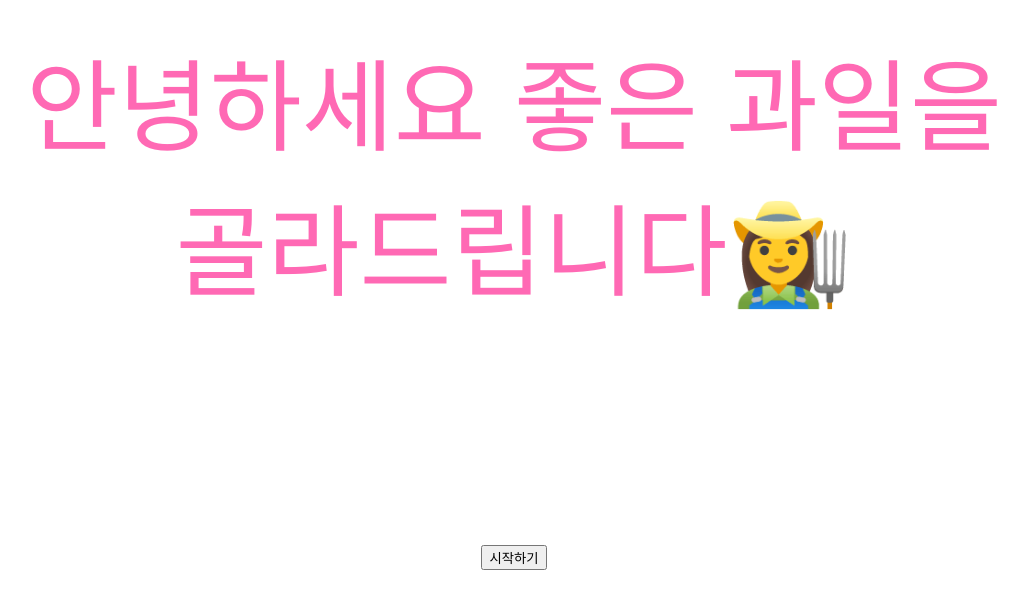
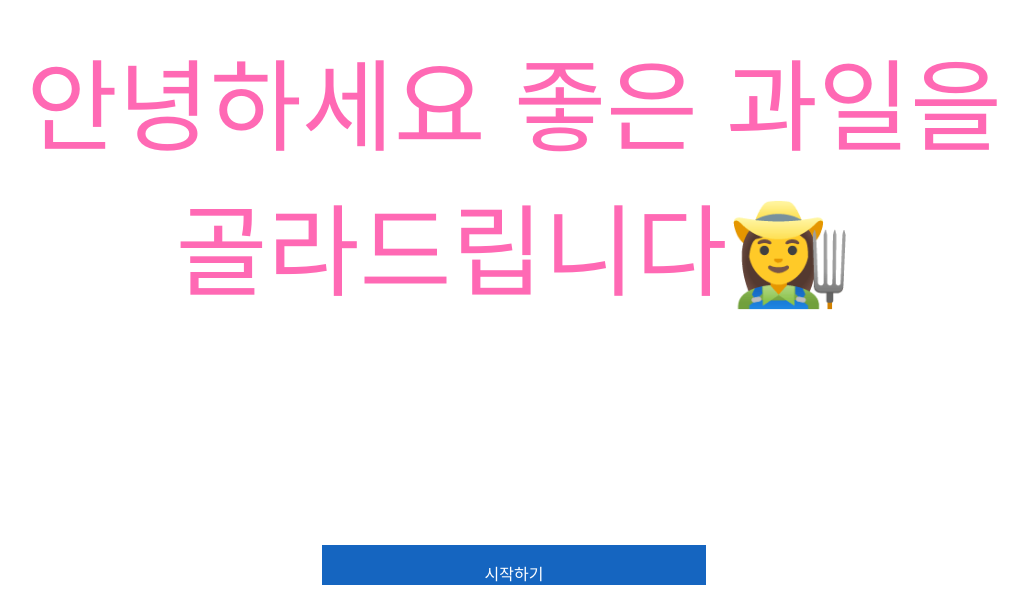
Before and after one commit to djmin43/vite-website, a React (Vite) app: page / in a window 1280 px wide. Shown: the part 201-800 px from the top of the page, without its empty margins (126-1154 px from the left). Built offline with nearby package versions, Linux system fonts and the light colour scheme.

Commit message:
seperate common ui css to styles folder

```diff
--- a/src/components/LandingPage.tsx
+++ b/src/components/LandingPage.tsx
@@ -2,15 +2,8 @@
 import React, { ReactElement } from 'react'
 import { jsx, css, keyframes } from '@emotion/react'
 import Button from './common/Button'
-
-const fade = keyframes`
-  from {
-    opacity: 0
-  }
-  to {
-    opacity: 1
-  }
-`
+import { bigButton } from '../styles/common/button'
+import { fade } from '../styles/animation/keyframe'
 
 const intro = css({
   color: 'hotpink',
@@ -41,7 +34,7 @@ const LandingPage = (): ReactElement => {
     </p>
       <Button
         name='시작하기'
-        buttonType='bigButton'
+        buttonType={bigButton}
       />
   </div>
   )
--- a/src/components/common/Button.tsx
+++ b/src/components/common/Button.tsx
@@ -1,33 +1,18 @@
 /** @jsx jsx */
 import React, { ReactElement } from 'react'
-import { jsx, css, keyframes } from '@emotion/react'
+import { jsx, SerializedStyles } from '@emotion/react'
 
 export interface ButtonProps {
   name: String
-  buttonType: String
+  buttonType: SerializedStyles
 }
-
-const bigButton = css({
-  width: '30vw',
-  height: '5vh',
-  padding: '1rem',
-  color: '#ffff',
-  background: '#1565c0',
-  border: 'none',
-  fontSize: '1rem',
-  '&:active': {
-    background: '#003c8f'
-  }
-})
 
 const Button = ({name, buttonType}: ButtonProps): ReactElement => {
 
   return (
     <div>
       <button
-        css={`
-          ${buttonType}
-        `}
+        css={buttonType}
       >
         {name}
       </button>
--- /dev/null
+++ b/src/styles/animation/keyframe.ts
@@ -0,0 +1,11 @@
+/** @jsx jsx */
+import {keyframes } from '@emotion/react'
+
+export const fade = keyframes`
+  from {
+    opacity: 0
+  }
+  to {
+    opacity: 1
+  }
+`
--- /dev/null
+++ b/src/styles/common/button.ts
@@ -0,0 +1,15 @@
+/** @jsx jsx */
+import { jsx, css, keyframes } from '@emotion/react'
+
+export const bigButton = css({
+  width: '30vw',
+  height: '5vh',
+  padding: '1rem',
+  color: '#ffff',
+  background: '#1565c0',
+  border: 'none',
+  fontSize: '1rem',
+  '&:active': {
+    background: '#003c8f'
+  }
+})
```
